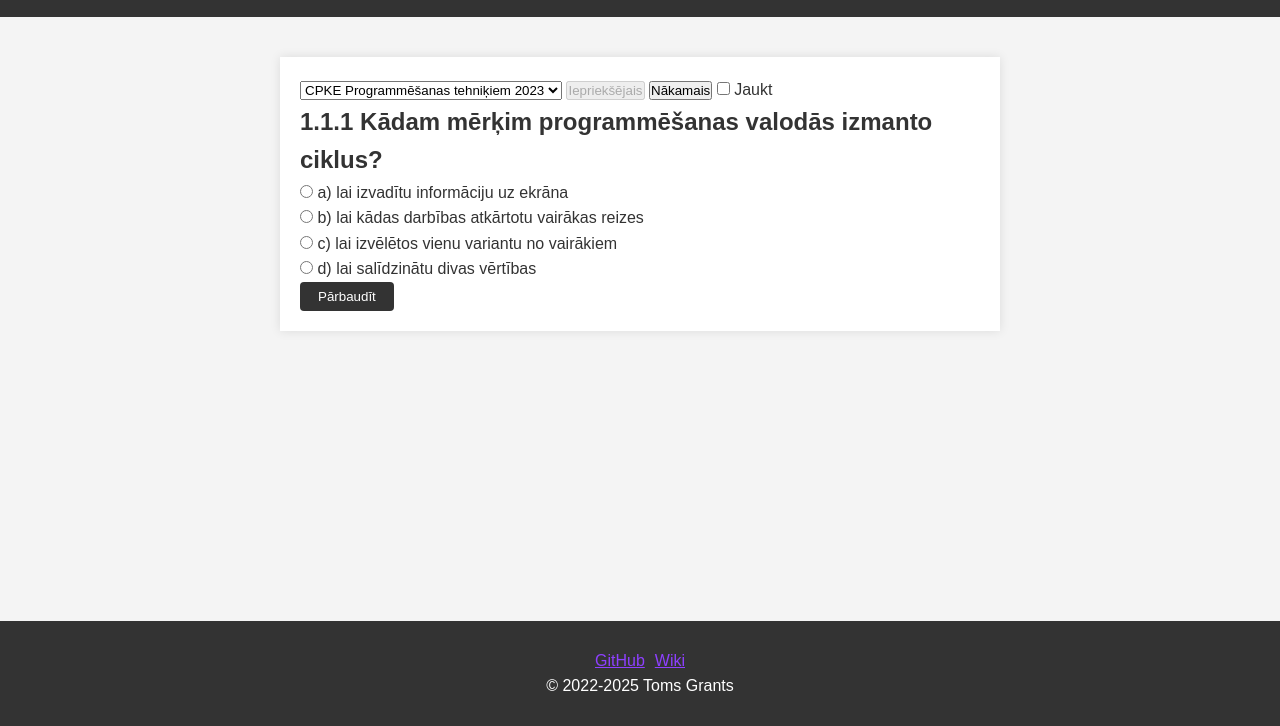
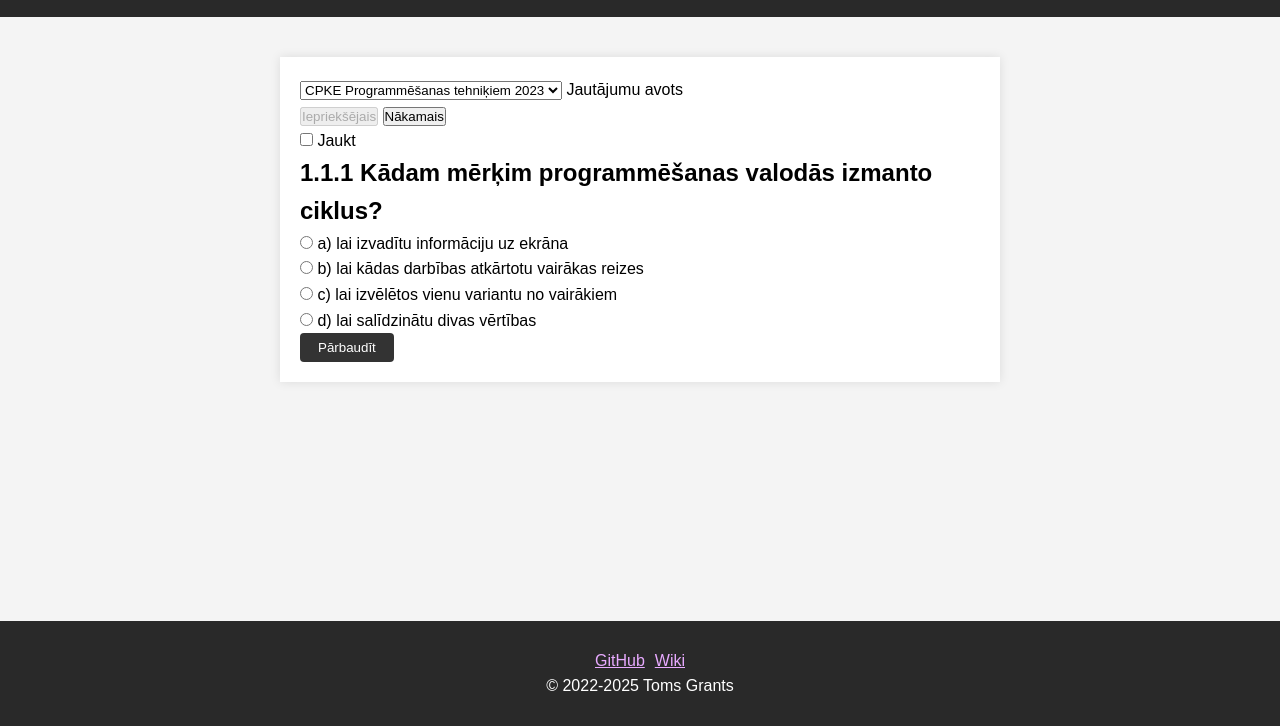
Before and after one commit to tgrants/CPKET, a plain HTML site: page index.html in a window 1280 px wide. Shown: the part 74-800 px from the top of the page. Drawn offline with Linux system fonts and the light colour scheme.

Commit message:
Improve accesibility

```diff
--- a/css/styles.css
+++ b/css/styles.css
@@ -13,11 +13,10 @@ body {
 	font-family: Arial, sans-serif;
 	line-height: 1.6;
 	background-color: #f4f4f4;
-	color: #333;
 }
 
 header {
-	background-color: #333;
+	background-color: #292929;
 	color: #fff;
 	display: flex;
 	flex-direction: row;
@@ -30,7 +29,7 @@ footer {
 	display: flex;
 	align-items: center;
 	flex-direction: column;
-	background-color: #333;
+	background-color: #292929;
 	color: #fff;
 	padding: 27px 20px;
 }
@@ -44,7 +43,7 @@ footer > nav > ul {
 }
 
 a {
-	color: #8e40ff;
+	color: #E8AAFF;
 }
 
 img {
--- a/index.html
+++ b/index.html
@@ -16,8 +16,11 @@
 		<main id="content">
 			<form id="questionForm">
 				<select id="sources"></select>
-				<button type="button" id="btnPrev">Iepriekšējais</button>
-				<button type="button" id="btnNext">Nākamais</button>
+				<label for="sources">Jautājumu avots</label>
+				<div>
+					<button type="button" id="btnPrev">Iepriekšējais</button>
+					<button type="button" id="btnNext">Nākamais</button>
+				</div>
 				<input type="checkbox" id="chbxShuffle">
 				<label for="chbxShuffle">Jaukt</label><br>
 				<h2 id="questionTitle"><span id="questionId">0</span> <span id="questionText">Jautājums</span></h2>
```
